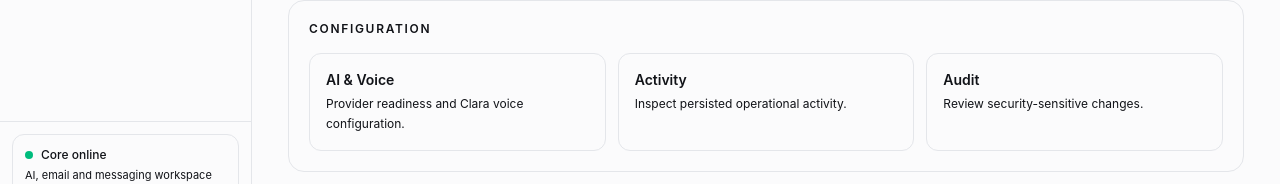
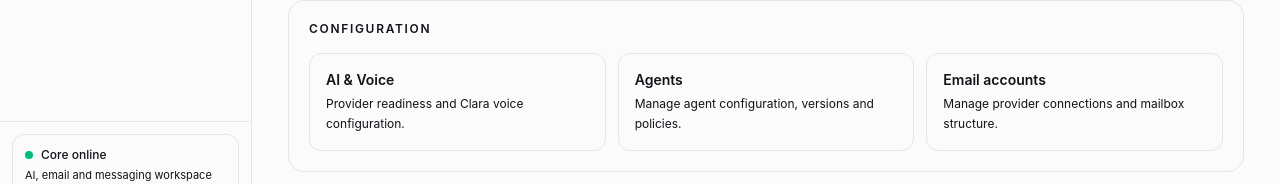
Before and after one commit to Rilan-Dev/ai-comms-agent, a Next.js app in the folder apps/web/: page /settings in a window 1280 px wide. Shown: the part 915-1099 px from the top of the page. Built offline with nearby package versions, Linux system fonts and the light colour scheme; no server answers; the database is empty.

Commit message:
fix: point settings shortcuts to existing workspaces

```diff
--- a/apps/web/src/app/settings/page.tsx
+++ b/apps/web/src/app/settings/page.tsx
@@ -106,8 +106,8 @@ export default function SettingsPage() {
         <p className="text-xs font-semibold uppercase tracking-[.14em] text-muted-foreground">Configuration</p>
         <div className="mt-4 grid gap-3 sm:grid-cols-3">
           <LinkCard href="/ai-voice" title="AI & Voice" text="Provider readiness and Clara voice configuration." />
-          <LinkCard href="/activity" title="Activity" text="Inspect persisted operational activity." />
-          <LinkCard href="/audit" title="Audit" text="Review security-sensitive changes." />
+          <LinkCard href="/agents" title="Agents" text="Manage agent configuration, versions and policies." />
+          <LinkCard href="/mail/accounts" title="Email accounts" text="Manage provider connections and mailbox structure." />
         </div>
       </section>
     </main>
```
